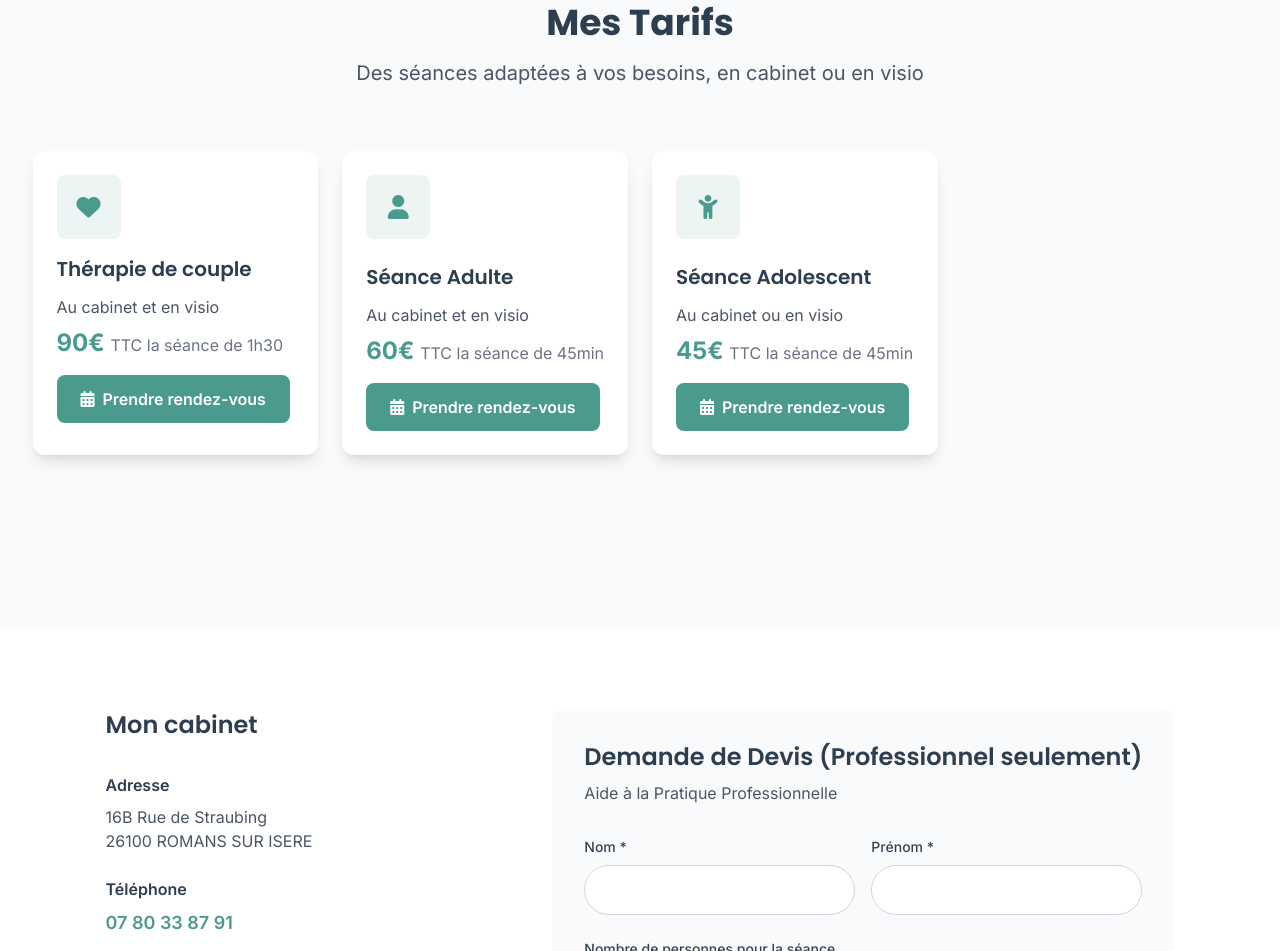
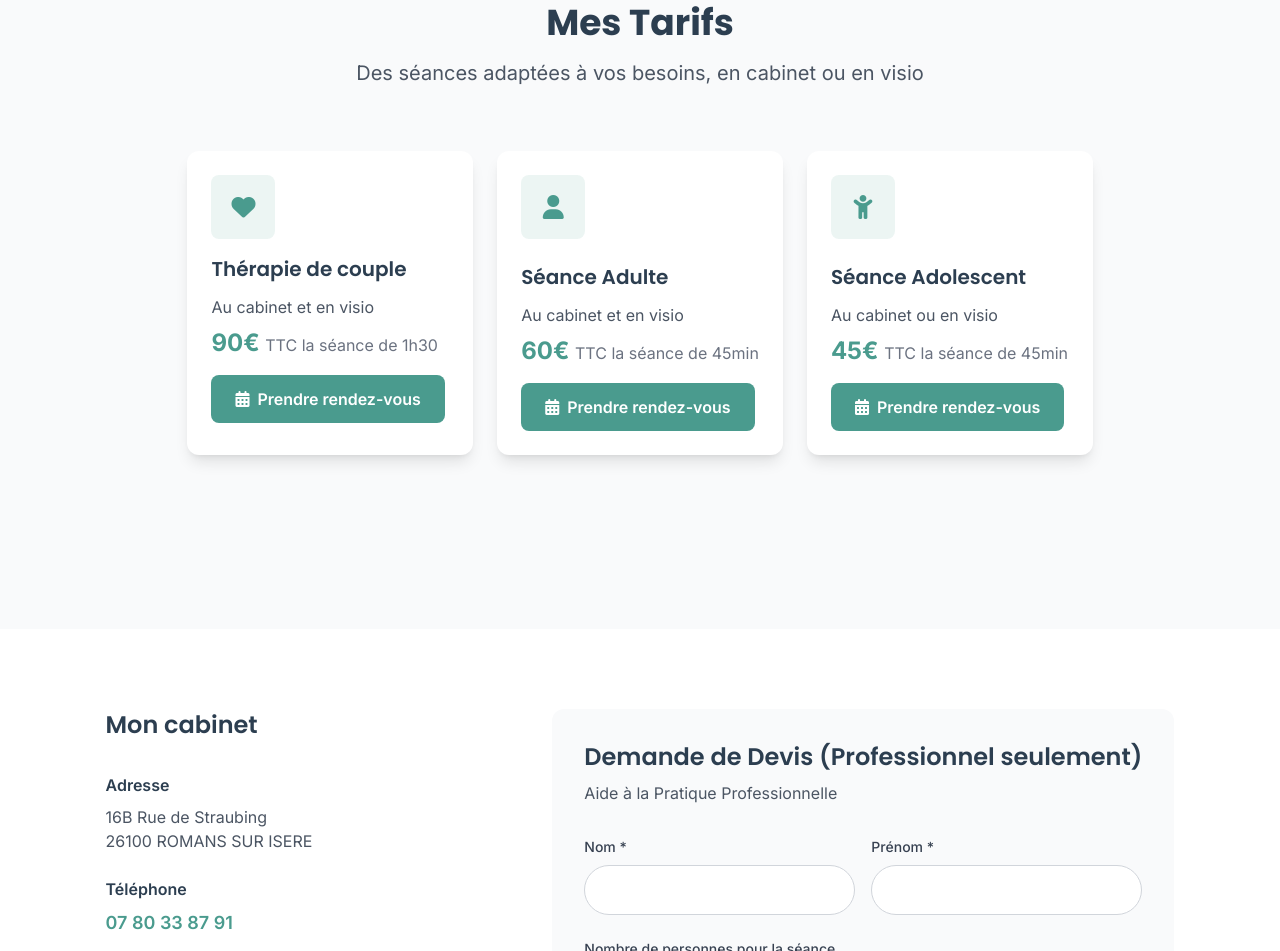
Before and after one commit to psymelina-cell/Melina, a plain HTML site: page index.html in a window 1280 px wide. Shown: the part 8423-9374 px from the top of the page. Drawn offline with nearby package versions, Linux system fonts and the light colour scheme.

Commit message:
Modif grid index

```diff
--- a/index.html
+++ b/index.html
@@ -1201,7 +1201,7 @@
           </p>
         </div>
 
-        <div class="grid md:grid-cols-2 lg:grid-cols-4 gap-6">
+        <div class="grid md:grid-cols-2 lg:grid-cols-3 gap-6">
           <!-- Thérapie de couple -->
           <div class="bg-white rounded-xl shadow-lg p-6 hover-lift fade-in">
             <div
```
